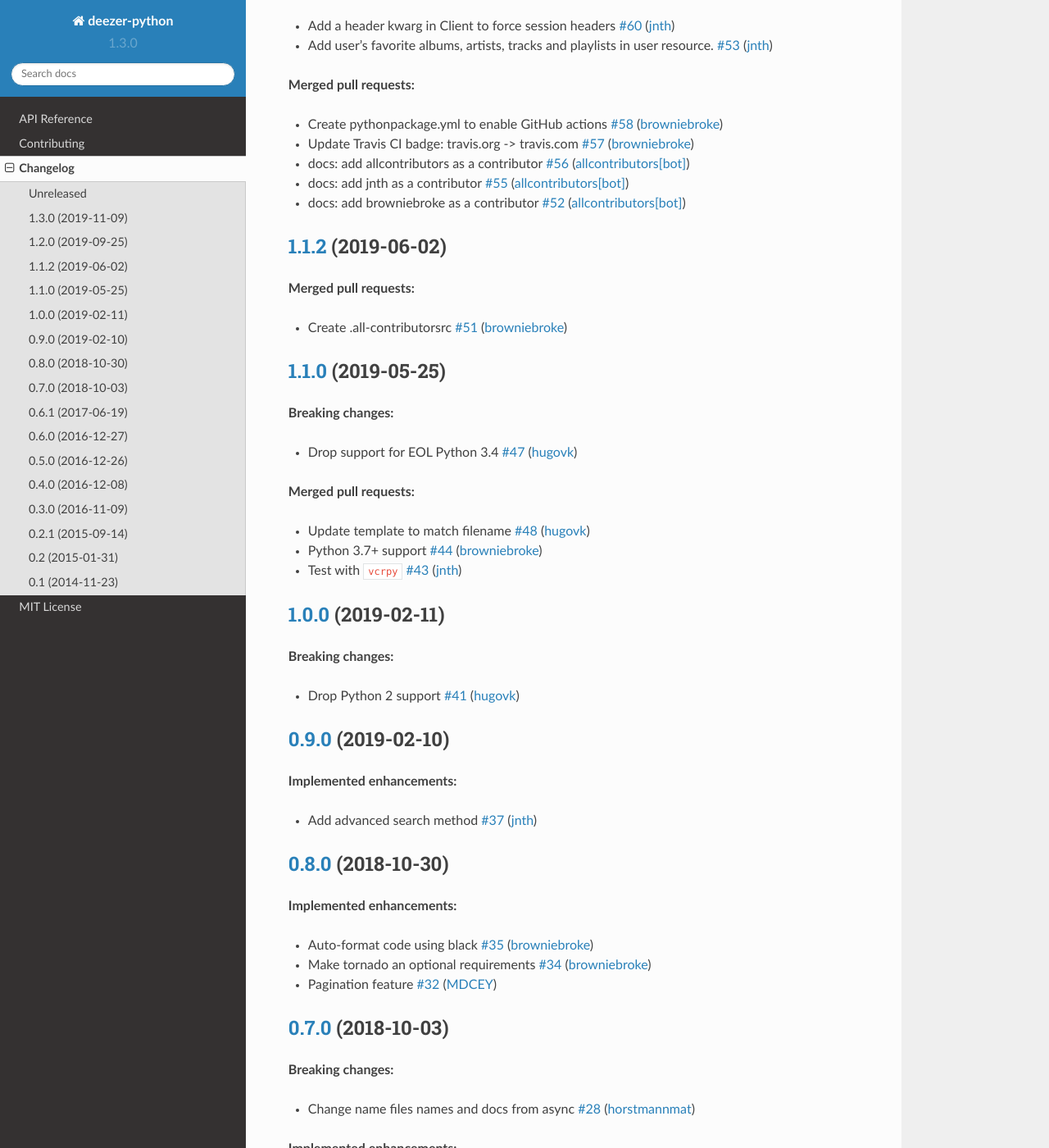
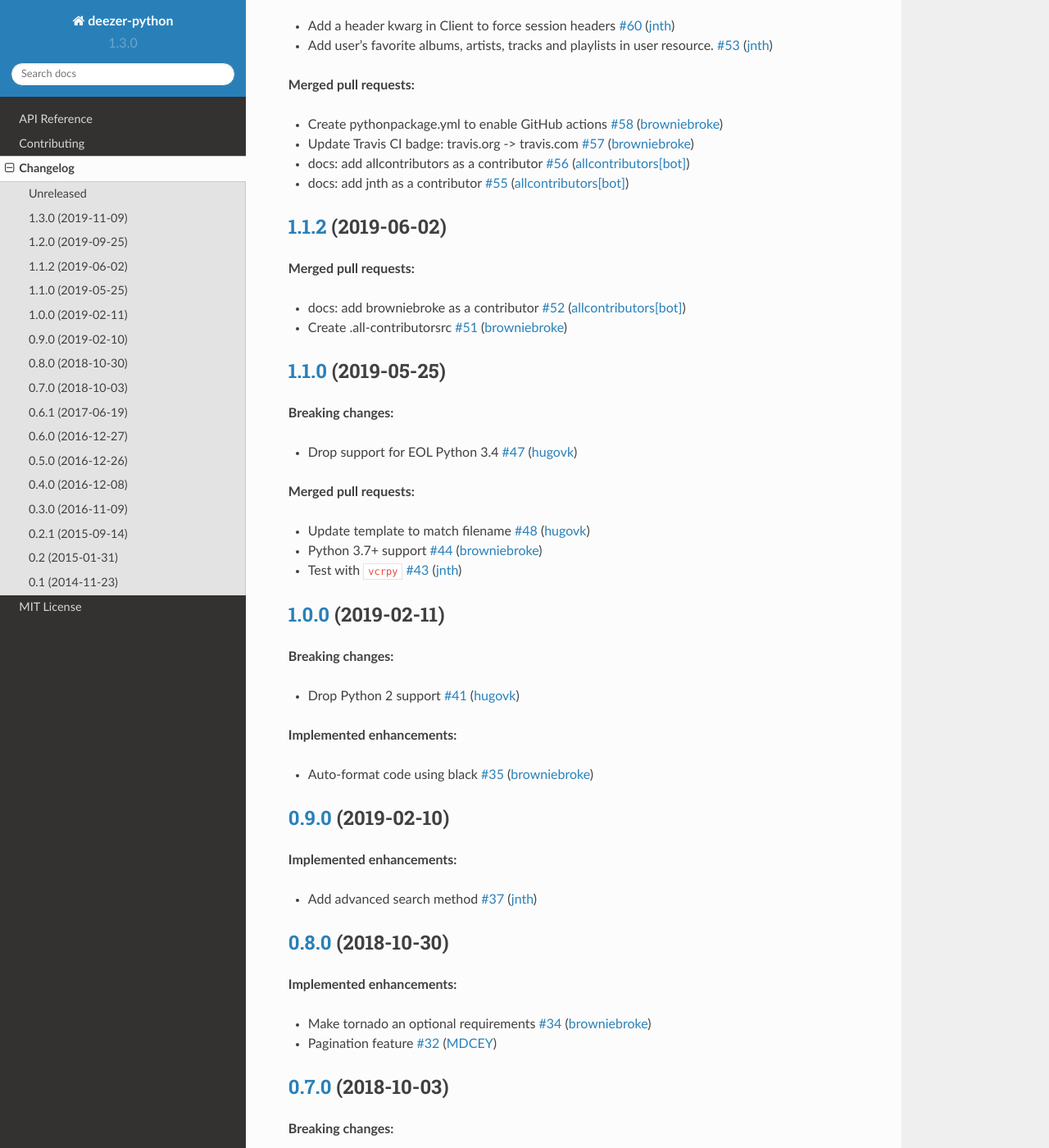
Before and after one commit to springer12/deezer-python, a Sphinx documentation site: the page built from docs/source/changelog.md, in a window 1280 px wide and 1400 px high, scrolled down 932 px. Shown: the whole window at 82% size. Built offline with Sphinx 7.4.7 and the Read the Docs theme 2.0.0, drawn with Linux system fonts in a browser that asks for light colours.

Commit message:
Update Changelog

```diff
--- a/docs/source/changelog.md
+++ b/docs/source/changelog.md
@@ -41,12 +41,12 @@
 - Update Travis CI badge: travis.org -\> travis.com [\#57](https://github.com/browniebroke/deezer-python/pull/57) ([browniebroke](https://github.com/browniebroke))
 - docs: add allcontributors as a contributor [\#56](https://github.com/browniebroke/deezer-python/pull/56) ([allcontributors[bot]](https://github.com/apps/allcontributors))
 - docs: add jnth as a contributor [\#55](https://github.com/browniebroke/deezer-python/pull/55) ([allcontributors[bot]](https://github.com/apps/allcontributors))
-- docs: add browniebroke as a contributor [\#52](https://github.com/browniebroke/deezer-python/pull/52) ([allcontributors[bot]](https://github.com/apps/allcontributors))
 
 ## [1.1.2](https://github.com/browniebroke/deezer-python/tree/1.1.2) (2019-06-02)
 
 **Merged pull requests:**
 
+- docs: add browniebroke as a contributor [\#52](https://github.com/browniebroke/deezer-python/pull/52) ([allcontributors[bot]](https://github.com/apps/allcontributors))
 - Create .all-contributorsrc [\#51](https://github.com/browniebroke/deezer-python/pull/51) ([browniebroke](https://github.com/browniebroke))
 
 ## [1.1.0](https://github.com/browniebroke/deezer-python/tree/1.1.0) (2019-05-25)
@@ -67,6 +67,10 @@
 
 - Drop Python 2 support [\#41](https://github.com/browniebroke/deezer-python/pull/41) ([hugovk](https://github.com/hugovk))
 
+**Implemented enhancements:**
+
+- Auto-format code using black [\#35](https://github.com/browniebroke/deezer-python/pull/35) ([browniebroke](https://github.com/browniebroke))
+
 ## [0.9.0](https://github.com/browniebroke/deezer-python/tree/0.9.0) (2019-02-10)
 
 **Implemented enhancements:**
```
Also changed, not shown: other parts of docs/source/changelog.md (+0 -1 lines).
